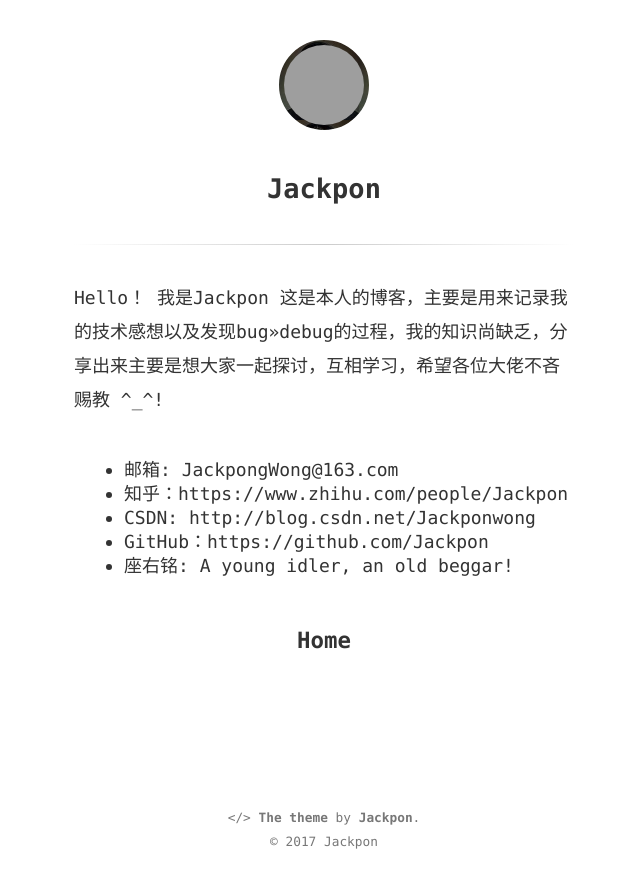
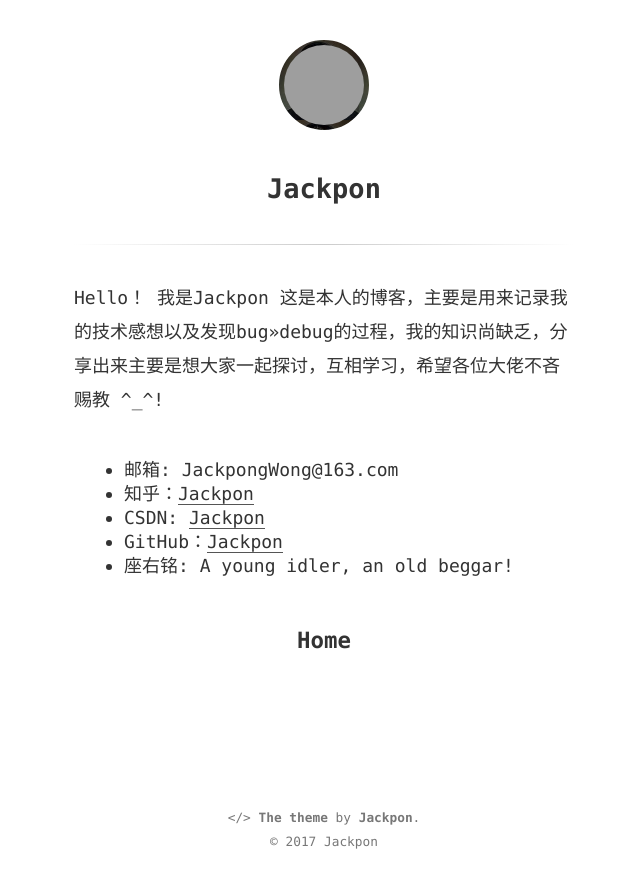
Before and after one commit to davi-xiao/Jackpon.github.io, a Jekyll site: the page built from about.md, in a window 1280 px wide, cut to the strip 0-888 px from the top of the page. Shown: the whole strip, without its empty margins (316-956 px from the left). Built offline with Jekyll 4.4.1, drawn with Linux system fonts in a browser that asks for light colours; grey boxes are pictures that could not be loaded.

Commit message:
My Gitblog

```diff
--- a/about.md
+++ b/about.md
@@ -8,7 +8,7 @@ Hello！
 这是本人的博客，主要是用来记录我的技术感想以及发现bug>>debug的过程，我的知识尚缺乏，分享出来主要是想大家一起探讨，互相学习，希望各位大佬不吝赐教 ^_^!
 
 * 邮箱: JackpongWong@163.com
-* 知乎：https://www.zhihu.com/people/Jackpon
-* CSDN: http://blog.csdn.net/Jackponwong
-* GitHub：https://github.com/Jackpon
+* 知乎：<a href="https://www.zhihu.com/people/Jackpon">Jackpon</a>
+* CSDN: <a href="http://blog.csdn.net/Jackponwong">Jackpon</a>
+* GitHub：<a href="https://github.com/Jackpon">Jackpon</a>
 * 座右铭: A young idler, an old beggar!
```
